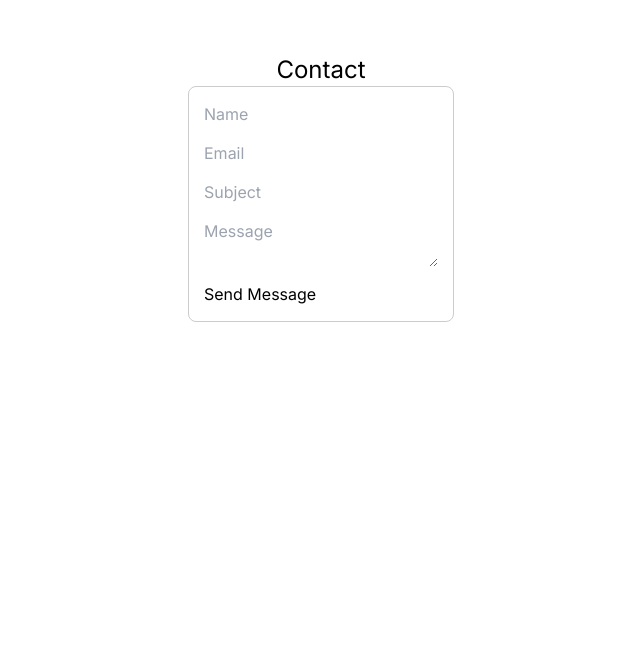
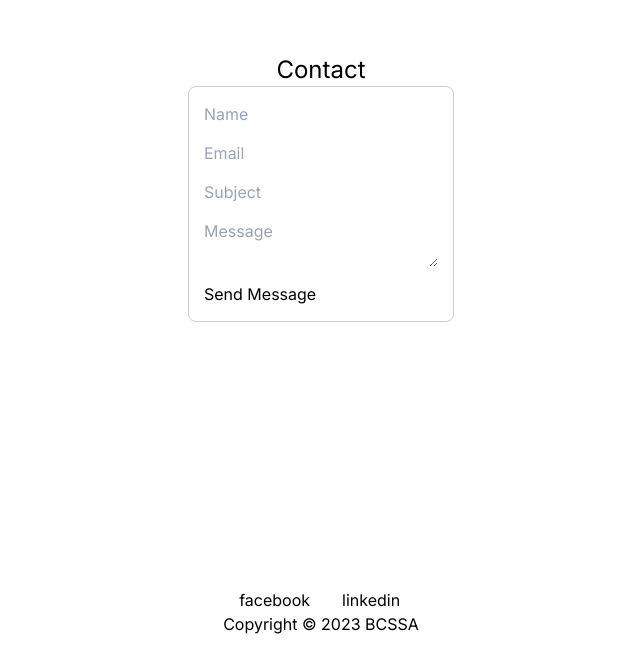
Before and after one commit to UBC-BCS-Student-Association/bcssa-website, a Next.js app: page / in a window 1280 px wide. Shown: the part 3786-4458 px from the top of the page, without its empty margins (319-959 px from the left). Built offline with nearby package versions, Linux system fonts and the light colour scheme; no server answers.

Commit message:
added footer, but icons are null

```diff
--- /dev/null
+++ b/components/Footer.jsx
@@ -0,0 +1,38 @@
+import React from 'react';
+import { FontAwesomeIcon } from '@fortawesome/react-fontawesome';
+import {
+  faFacebook,
+  faInstagram,
+  faLinkedinIn,
+  faMedium,
+  faTwitter,
+  faYoutube,
+} from '@fortawesome/react-fontawesome';
+
+export default function Footer() {
+    return (
+      <div>
+        <footer>
+          <a
+            href='https://www.facebook.com/groups/ubcbcsclub/'
+            target='_blank'
+            class="p-4"
+            rel='noreferrer'
+          >
+            <FontAwesomeIcon icon={faFacebook} />
+            facebook
+          </a>
+          <a
+            href='https://www.linkedin.com/groups/14108803/'
+            target='_blank'
+            class="p-4"
+            rel='noreferrer'
+          >
+            <FontAwesomeIcon icon={faLinkedinIn} />
+            linkedin
+          </a>
+            <p>Copyright &copy; 2023 BCSSA</p>
+        </footer>
+      </div>
+    )
+  }
--- a/package.json
+++ b/package.json
@@ -10,6 +10,11 @@
   },
   "dependencies": {
     "@firebase/firestore": "^4.1.0",
+    "@fortawesome/fontawesome-free": "^6.4.2",
+    "@fortawesome/fontawesome-svg-core": "^6.4.2",
+    "@fortawesome/free-regular-svg-icons": "^6.4.2",
+    "@fortawesome/free-solid-svg-icons": "^6.4.2",
+    "@fortawesome/react-fontawesome": "^0.2.0",
     "@radix-ui/react-navigation-menu": "^1.1.3",
     "@radix-ui/react-popover": "^1.0.6",
     "@radix-ui/react-slot": "^1.0.2",
--- a/pages/index.js
+++ b/pages/index.js
@@ -7,6 +7,7 @@ import TestFirebase from '@/components/TestFirebase'
 import Hero from '@/components/Hero'
 import Contact from '@/components/Contact'
 import FAQ from '@/components/FAQ'
+import Footer from '@/components/Footer'
 
 
 const inter = Inter({ subsets: ['latin'] })
@@ -24,6 +25,7 @@ export default function Home() {
       <Sponsors />
       <FAQ />
       <Contact />
+      <Footer />
       {/* <TestFirebase /> */}
     </main>
     </>
```
Also changed, not shown: 1 other file (tests, documents, lock files or other folders).
